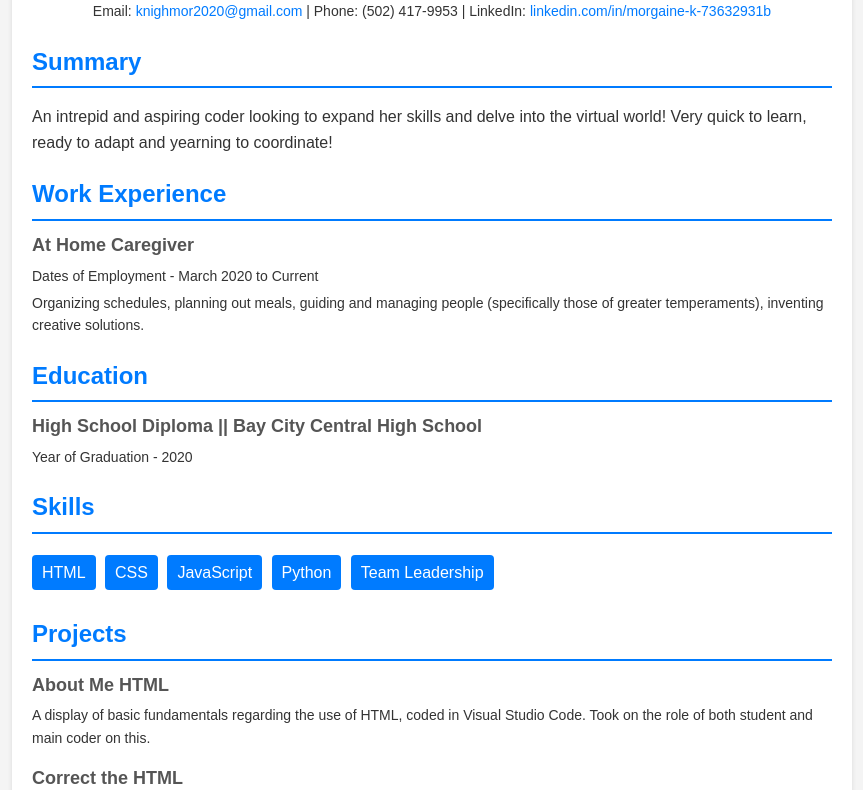
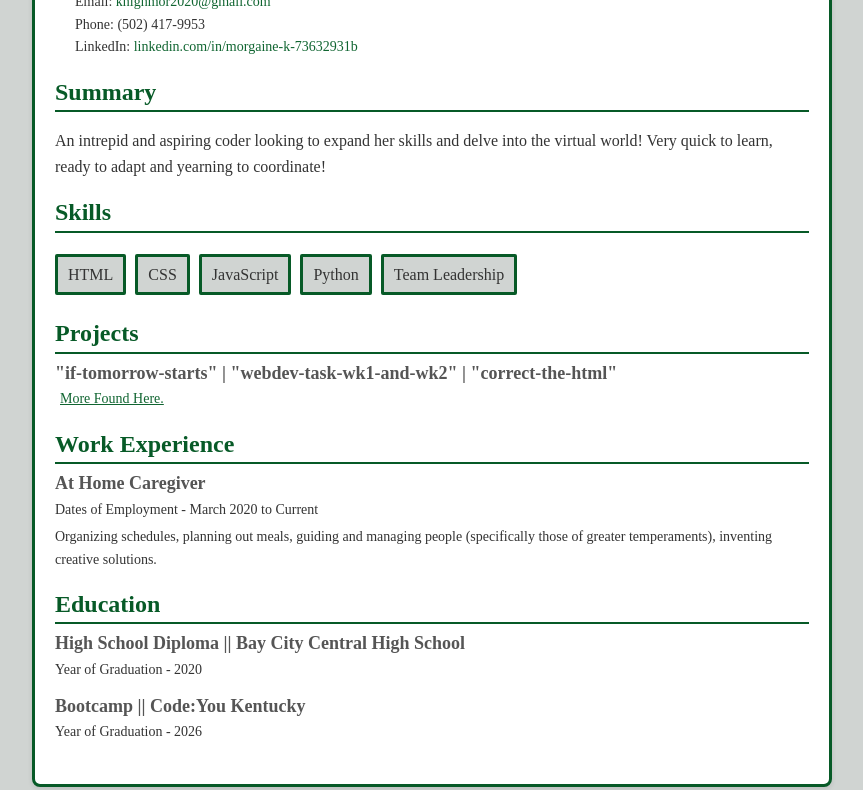
Before and after one commit to knighmor/knighmor.github.io, a plain HTML site: page index.html in a window 1280 px wide. Shown: the part 98-888 px from the top of the page, without its empty margins (208-1071 px from the left). Drawn offline with Linux system fonts and the light colour scheme.

Commit message:
Updated Github Page-- moved CSS styling to styles.css and added Projects.html

```diff
--- /dev/null
+++ b/css/reset.css
@@ -0,0 +1,73 @@
+/* Box sizing rules */
+*,
+*::before,
+*::after {
+  box-sizing: border-box;
+}
+
+/* Prevent font size inflation */
+html {
+  -moz-text-size-adjust: none;
+  -webkit-text-size-adjust: none;
+  text-size-adjust: none;
+}
+
+/* Remove default margin in favour of better control in authored CSS */
+body, h1, h2, h3, h4, p,
+figure, blockquote, dl, dd {
+  margin-block-end: 0;
+}
+
+/* Remove list styles on ul, ol elements with a list role, which suggests default styling will be removed */
+ul[role='list'],
+ol[role='list'] {
+  list-style: none;
+}
+
+/* Set core body defaults */
+body {
+  min-height: 100vh;
+  line-height: 1.5;
+}
+
+/* Set shorter line heights on headings and interactive elements */
+h1, h2, h3, h4,
+button, input, label {
+  line-height: 1.1;
+}
+
+/* Balance text wrapping on headings */
+h1, h2,
+h3, h4 {
+  text-wrap: balance;
+}
+
+/* A elements that don't have a class get default styles */
+a:not([class]) {
+  text-decoration-skip-ink: auto;
+  color: currentColor;
+}
+
+/* Make images easier to work with */
+img,
+picture {
+  max-width: 100%;
+  display: block;
+}
+
+/* Inherit fonts for inputs and buttons */
+input, button,
+textarea, select {
+  font-family: inherit;
+  font-size: inherit;
+}
+
+/* Make sure textareas without a rows attribute are not tiny */
+textarea:not([rows]) {
+  min-height: 10em;
+}
+
+/* Anything that has been anchored to should have extra scroll margin */
+:target {
+  scroll-margin-block: 5ex;
+}
--- /dev/null
+++ b/css/styles.css
@@ -0,0 +1,75 @@
+body {
+    font-family: 'Times New Roman', Times, serif;
+    line-height: 1.6;
+    margin: 0;
+    padding: 0;
+    color: #333;
+    background-color: #d0d4d2;
+}
+.container {
+    max-width: 800px;
+    margin: 20px auto;
+    padding: 20px;
+    background: #fff;
+    border: 3px solid #075A27;
+    border-radius: 8px;
+    box-shadow: 0 2px 5px rgba(0, 0, 0, 0.1);
+}
+h1,h2 {
+    color: #075A27;
+}
+
+.header h1 {
+    margin: 10px 0;
+}
+.contact {
+    margin: 10px 0;
+    margin-left: 20px;
+    font-size: 14px;
+}
+.contact a {
+    color: #106531;
+    text-decoration: none;
+}
+
+.head-link {
+    text-decoration: none;
+    color:#106531;
+}
+
+.section {
+    margin: 20px 0;
+}
+.section h2 {
+    margin-bottom: 10px;
+    border-bottom: 2px solid #075A27;
+    padding-bottom: 5px;
+}
+.item {
+    margin-bottom: 15px;
+}
+.item h3 {
+    margin: 0;
+    font-size: 18px;
+    color: #555;
+}
+.item p {
+    margin: 5px 0;
+    font-size: 14px;
+}
+.transition {
+    color: #106531;
+    margin-left: 5px;
+}
+.skills ul {
+    list-style: none;
+    padding: 0;
+}
+.skills ul li {
+    display: inline-block;
+    border: 3px solid #075A27;
+    background: #d0d4d2;
+    padding: 5px 10px;
+    margin: 5px 5px 5px 0;
+    border-radius: 2px;
+}
--- a/index.html
+++ b/index.html
@@ -4,76 +4,10 @@
         <meta charset="UTF-8" />
         <meta name="viewport" content="width=device-width, initial-scale=1.0" />
         <title>Resume</title>
+
+        <link rel="stylesheet" href="css/reset.css">
+        <link rel="stylesheet" href="css/styles.css">
     </head>
-
-    <style>
-        body {
-            font-family: Arial, sans-serif;
-            line-height: 1.6;
-            margin: 0;
-            padding: 0;
-            color: #333;
-            background-color: #f4f4f4;
-        }
-        .container {
-            max-width: 800px;
-            margin: 20px auto;
-            padding: 20px;
-            background: #fff;
-            border-radius: 8px;
-            box-shadow: 0 2px 5px rgba(0, 0, 0, 0.1);
-        }
-        h1,
-        h2 {
-            color: #007bff;
-        }
-        .header {
-            text-align: center;
-        }
-        .header h1 {
-            margin: 10px 0;
-        }
-        .contact {
-            margin: 10px 0;
-            font-size: 14px;
-        }
-        .contact a {
-            color: #007bff;
-            text-decoration: none;
-        }
-        .section {
-            margin: 20px 0;
-        }
-        .section h2 {
-            margin-bottom: 10px;
-            border-bottom: 2px solid #007bff;
-            padding-bottom: 5px;
-        }
-        .item {
-            margin-bottom: 15px;
-        }
-        .item h3 {
-            margin: 0;
-            font-size: 18px;
-            color: #555;
-        }
-        .item p {
-            margin: 5px 0;
-            font-size: 14px;
-        }
-        .skills ul {
-            list-style: none;
-            padding: 0;
-        }
-        .skills ul li {
-            display: inline-block;
-            background: #007bff;
-            color: #fff;
-            padding: 5px 10px;
-            margin: 5px 5px 5px 0;
-            border-radius: 4px;
-        }
-    </style>
 
     <body>
         <main class="container">
@@ -81,11 +15,9 @@
                 <h1>Morgaine Eleanor Knight</h1>
                 <p class="contact">
                     Email:
-                    <a href="mailto:knighmor2020@gmail.com"
-                        >knighmor2020@gmail.com</a
-                    >
-                    | Phone: (502) 417-9953 | LinkedIn:
-                    <a href="#">linkedin.com/in/morgaine-k-73632931b</a>
+                    <a href="mailto:knighmor2020@gmail.com">knighmor2020@gmail.com</a><br>
+                    Phone: (502) 417-9953<br>
+                    LinkedIn: <a href="www.linkedin.com/in/morgaine-k-73632931b">linkedin.com/in/morgaine-k-73632931b</a><br>
                 </p>
             </section>
             <section class="section">
@@ -93,6 +25,27 @@
                 <p>
                     An intrepid and aspiring coder looking to expand her skills and delve into the virtual world! Very quick to learn, ready to adapt and yearning to coordinate!
                 </p>
+            </section>
+            <section class="section">
+                <h2>Skills</h2>
+                <div class="skills">
+                    <ul>
+                        <li>HTML</li>
+                        <li>CSS</li>
+                        <li>JavaScript</li>
+                        <li>Python</li>
+                        <li>Team Leadership</li>
+                    </ul>
+                </div>
+            </section>
+             <section class="section">
+                <h2>Projects</h2>
+                <div class="item">
+                    <h3>
+                        "if-tomorrow-starts" | "webdev-task-wk1-and-wk2" | "correct-the-html"
+                    </h3>
+                    <p><a href = "projects.html" class = "transition">More Found Here.</a></p>
+                </div>
             </section>
             <section class="section">
                 <h2>Work Experience</h2>
@@ -110,32 +63,10 @@
                     <h3>High School Diploma || Bay City Central High School</h3>
                     <p>Year of Graduation - 2020</p>
                 </div>
-            </section>
-            <section class="section">
-                <h2>Skills</h2>
-                <div class="skills">
-                    <ul>
-                        <li>HTML</li>
-                        <li>CSS</li>
-                        <li>JavaScript</li>
-                        <li>Python</li>
-                        <li>Team Leadership</li>
-                    </ul>
-                </div>
-            </section>
-            <section class="section">
-                <h2>Projects</h2>
+
                 <div class="item">
-                    <h3>About Me HTML</h3>
-                    <p>
-                        A display of basic fundamentals regarding the use of HTML, coded in Visual Studio Code. Took on the role of both student and main coder on this.
-                    </p>
-                </div>
-                <div class="item">
-                    <h3>Correct the HTML</h3>
-                    <p>
-                        A display of code literacy and correction, particularly when it comes to replacing DIV tags with HTML semantic tags. Took on the role of both student and code editor on this.
-                    </p>
+                    <h3>Bootcamp || Code:You Kentucky</h3>
+                    <p>Year of Graduation - 2026</p>
                 </div>
             </section>
         </main>
```
Also changed, not shown: projects.html (added, +52 -0 lines).
